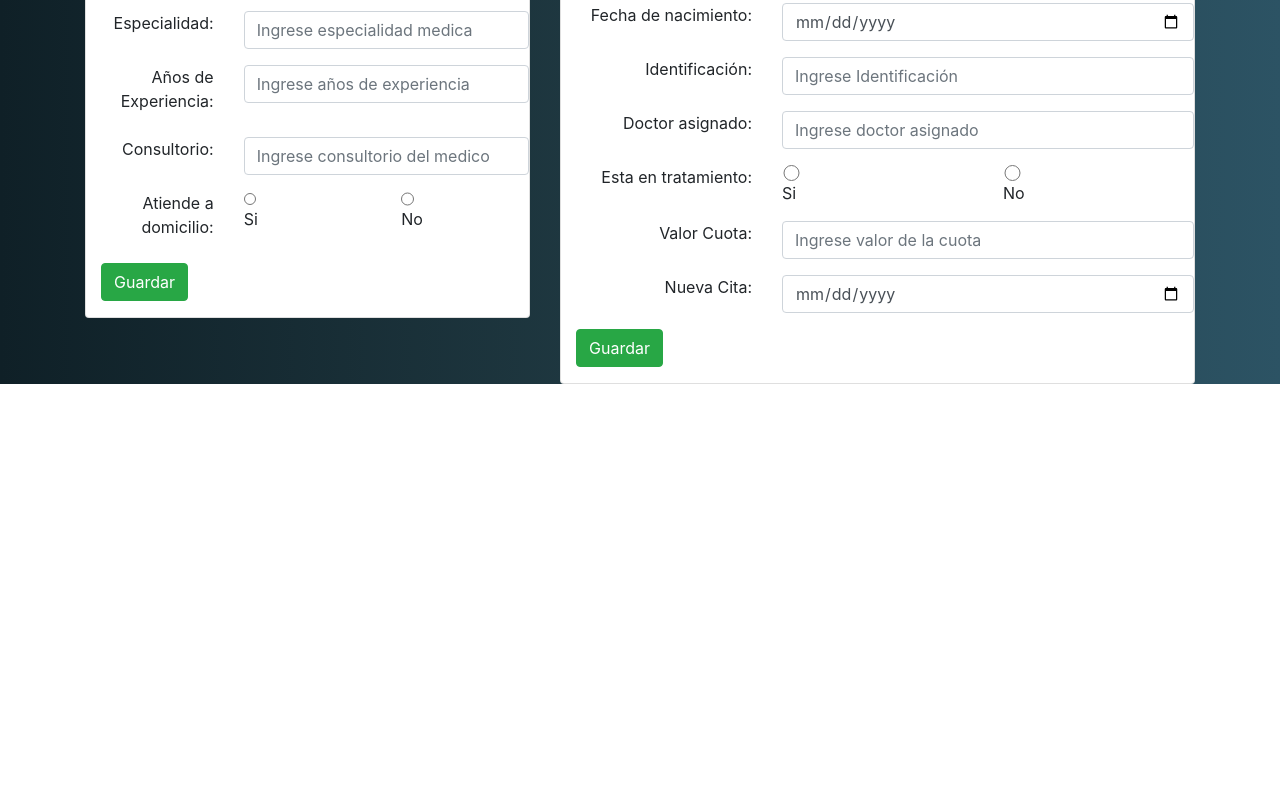
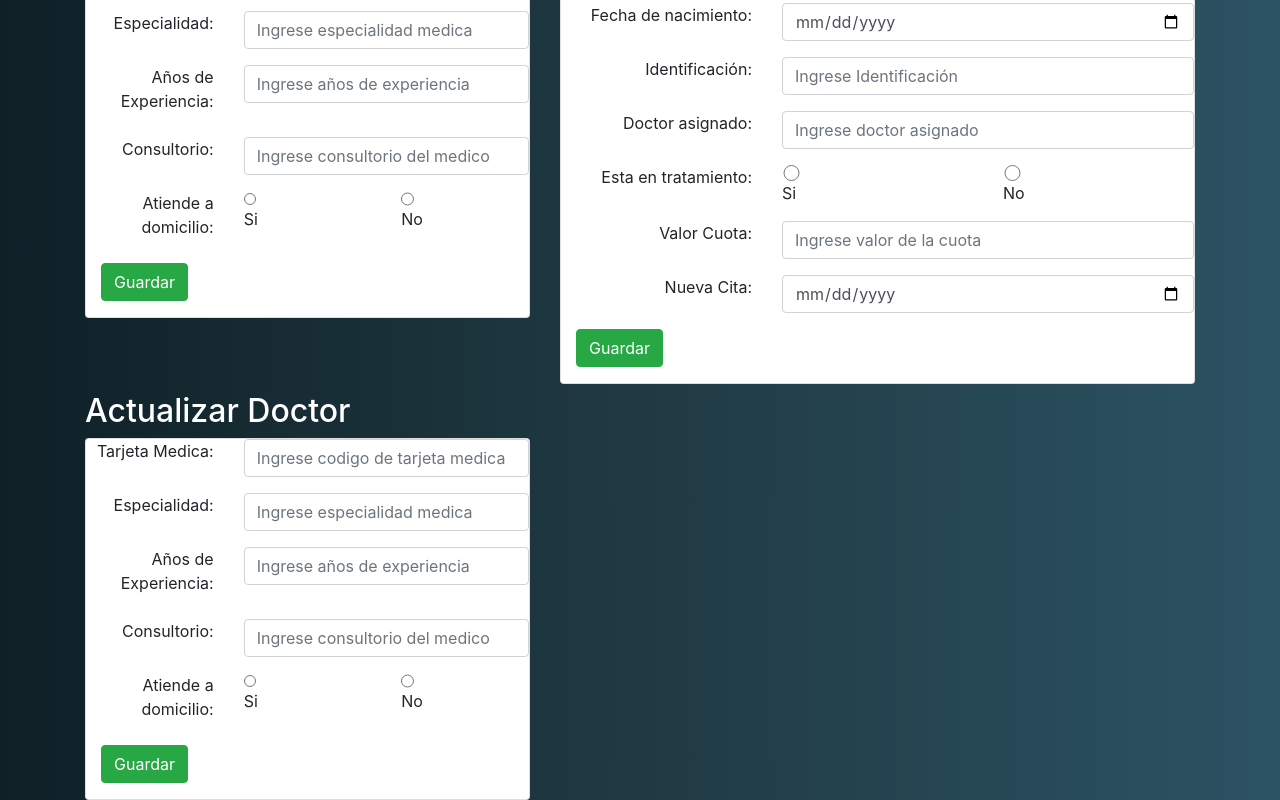
Before and after one commit to AndresInsuasty/CrudQuileia, an Angular app: page / in a window 1280 px wide. Shown: the part 516-1316 px from the top of the page. Before the commit the page ends 900 px from the top, so only its background shows below. Built offline with nearby package versions, Linux system fonts and the light colour scheme.

Commit message:
Update actualization

```diff
--- a/src/app/app.component.html
+++ b/src/app/app.component.html
@@ -301,5 +301,97 @@
 
 <div class="container">
   <!-- Here the update part -->
+  <div class="row">
+
+    <!-- left part -->
+    <div class="col-sm-5">
+      <!-- Add information. New Doctor -->
+      <h2 style="color: white" class="mt-2">Actualizar Doctor</h2>
+      <div class="card">
+        <form class="form-horizontal">
+          <!-- input code doctor -->
+
+          <div class="form-group">
+            <div class="row">
+              <label for="code" class="control-label col-sm-4 text-right">
+                Tarjeta Medica:
+              </label>
+              <div class="col-sm-8">
+                <input type="text" class="form-control" id="code" name="code" [(ngModel)]="modelDoctorTemp.code"
+                  placeholder="Ingrese codigo de tarjeta medica">
+              </div>
+            </div>
+          </div>
+          <!-- Input Specialty doctor -->
+          <div class="form-group">
+            <div class="row">
+              <label for="specialty" class="control-label col-sm-4 text-right">
+                Especialidad:
+              </label>
+              <div class="col-sm-8">
+                <input type="text" class="form-control" id="specialty" name="specialty"
+                  [(ngModel)]="modelDoctorTemp.specialty" placeholder="Ingrese especialidad medica">
+              </div>
+            </div>
+          </div>
+          <!-- Input years of experience doctor -->
+          <div class="form-group">
+            <div class="row">
+              <label for="years" class="control-label col-sm-4 text-right">
+                Años de Experiencia:
+              </label>
+              <div class="col-sm-8 text-right">
+                <input type="number" class="form-control" id="years" name="years" [(ngModel)]="modelDoctorTemp.years"
+                  placeholder="Ingrese años de experiencia">
+              </div>
+            </div>
+          </div>
+          <!-- Input consulting room doctor -->
+          <div class="form-group">
+            <div class="row">
+              <label for="consultingRoom" class="control-label col-sm-4 text-right">
+                Consultorio:
+              </label>
+              <div class="col-sm-8 text-right">
+                <input type="text" class="form-control" id="consultingRoom" name="consultingRoom"
+                  [(ngModel)]="modelDoctorTemp.consultingRoom" placeholder="Ingrese consultorio del medico">
+              </div>
+            </div>
+          </div>
+          <!-- Input if the doctor attend to domicile -->
+          <div class="form-group">
+            <div class="row">
+              <label for="domicile" class="control-label col-sm-4 text-right">
+                Atiende a domicilio:
+              </label>
+              <div class="col-sm-4">
+                <input type="radio" class="form-control" id="domicile" name="domicile"
+                  [(ngModel)]="modelDoctorTemp.domicile" value="Si">Si
+              </div>
+              <div class="col-sm-4">
+                <input type="radio" class="form-control" id="domicile" name="domicile"
+                  [(ngModel)]="modelDoctorTemp.domicile" value="No">No
+              </div>
+
+            </div>
+          </div>
+          <div class="form-group">
+            <div class="col-sm-10 col-sm-offset-2">
+              <button type="submit" class="btn btn-success" (click)="updateDoctor()">
+                Guardar
+              </button>
+            </div>
+
+          </div>
+        </form>
+      </div>
+    </div>
+
+    <!-- right part -->
+    <div class="col-sm-7">
+
+    </div>
+  </div>
+
 
 </div>
--- a/src/app/app.component.ts
+++ b/src/app/app.component.ts
@@ -19,7 +19,9 @@ export class AppComponent {
 
   // Models to manage data
   modelDoctor:any={};
+  modelDoctorTemp:any={};
   modelPacient:any={};
+  modelPacientTemp:any={};
 
   // Function to add data
   addDoctor():void{
@@ -27,6 +29,7 @@ export class AppComponent {
 
   }
   addPacient():void{
+    this.pacientArray.push(this.modelPacient)
 
   }
 
@@ -39,7 +42,14 @@ export class AppComponent {
   }
 
   // Functions to edit data
-  editDoctor():void{
+  index;
+  editDoctor(i):void{
+    this.modelDoctorTemp.code = this.doctorArray[i].code;
+    this.modelDoctorTemp.specialty = this.doctorArray[i].specialty;
+    this.modelDoctorTemp.years = this.doctorArray[i].years;
+    this.modelDoctorTemp.consultingRoom = this.doctorArray[i].consultingRoom;
+    this.modelDoctorTemp.domicile = this.doctorArray[i].domicile;
+    this.index=i;
 
   }
 
@@ -49,7 +59,13 @@ export class AppComponent {
 
   // Function to update data
   updateDoctor():void{
-
+    let i= this.index;
+    for(let j=0;j<this.doctorArray.length;j++){
+      if(i==j){
+        this.doctorArray[i]=this.modelDoctorTemp;
+        this.modelDoctorTemp={};
+      }
+    }
   }
 
   updatePacient():void{
```
